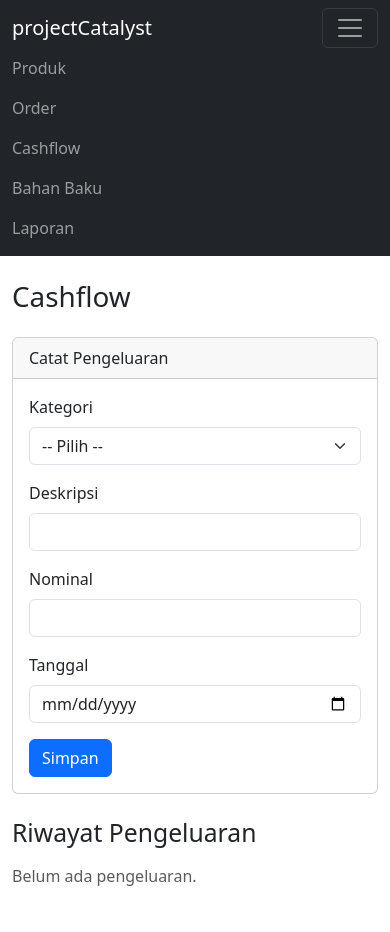
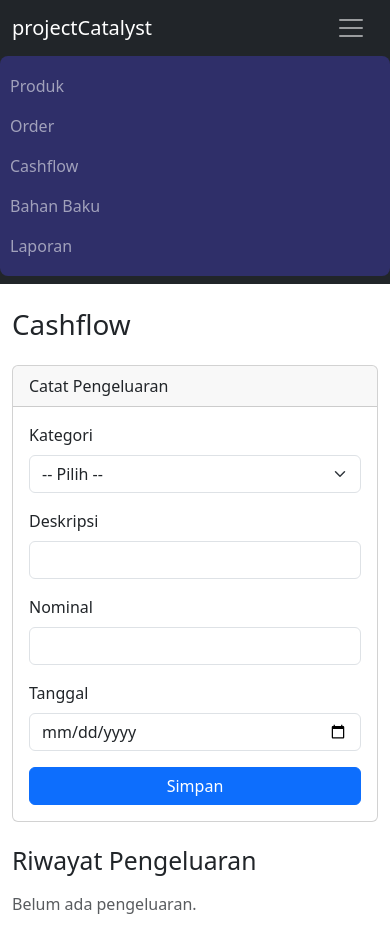
Before and after one commit to AkioTrya/ProjectCatalyst, a Flask app: page /cashflow in a window 390 px wide, after a click that opens the changed part. Before the commit the page ends 886 px from the top, so only its background shows below. Run offline with Flask 3, Linux system fonts and the light colour scheme; data that the repository does not hold is empty; some libraries are stand-ins or nearby versions.

Commit message:
Improve mobile responsiveness across all page and feature

```diff
--- a/app.py
+++ b/app.py
@@ -148,4 +148,4 @@ def add_payment_route(order_id):
 
 if __name__ == '__main__':
     init_db()
-    app.run(debug=True)
+    app.run(debug=True, host='0.0.0.0')
--- a/templates/base.html
+++ b/templates/base.html
@@ -5,6 +5,66 @@
     <meta name="viewport" content="width=device-width, initial-scale=1.0">
     <title>{% block title %}projectCatalyst{% endblock %}</title>
     <link href="https://cdnjs.cloudflare.com/ajax/libs/bootstrap/5.3.0/css/bootstrap.min.css" rel="stylesheet">
+    <style>
+        .btn {
+            transition: all 0.2s ease;
+        }
+        .btn:hover {
+            transform: translateY(-2px);
+            box-shadow: 0 4px 8px rgba(0,0,0,0.15);
+        }
+        .btn:active {
+            transform: translateY(0);
+        }
+        .card {
+            transition: all 0.2s ease;
+            cursor: pointer;
+        }
+        .card:hover {
+            transform: translateY(-4px);
+            box-shadow: 0 8px 16px rgba(0, 0, 0, 0.1);
+            border-color: #535353;
+        }
+        .nav-link {
+            transition: all 0.2s ease;
+            position: relative;
+        }
+        .nav-link:hover {
+        color: #fff !important;
+        }
+        .nav-link::after {
+        content: '';
+        position: absolute;
+        bottom: 0;
+        left: 0;
+        width: 0;
+        height: 2px;
+        background: #fff;
+        transition: width 0.9s ease;
+        }
+        .nav-link:hover::after {
+            width: 100%;
+        }
+        .navbar-toggler {
+            transition: all 0.5s ease;
+            border: none !important;
+        }
+        .navbar-toggler:hover {
+            transform: rotate(180deg);
+        }
+        .navbar-toggler:focus {
+            box-shadow: none !important;
+        }
+        .navbar-collapse {
+            background-color: #2f2f69;
+            padding: 10px;
+            border-radius: 8px;
+            margin-top: 8px;
+            width: 100%;
+            margin-left: -12px;
+            margin-right: -12px;
+        }
+    </style>
 </head>
 <body>
 
--- a/templates/cashflow.html
+++ b/templates/cashflow.html
@@ -9,7 +9,7 @@
     <div class="card-body">
         <form action="/cashflow/add" method="POST">
             <div class="row g-3">
-                <div class="col-md-3">
+                <div class="col-12 col-md-3">
                     <label class="form-label">Kategori</label>
                     <select name="category" class="form-select" required>
                         <option value="">-- Pilih --</option>
@@ -19,20 +19,20 @@
                         <option value="lainnya">Lainnya</option>
                     </select>
                 </div>
-                <div class="col-md-4">
+                <div class="col-12 col-md-4">
                     <label class="form-label">Deskripsi</label>
                     <input type="text" name="description" class="form-control" required>
                 </div>
-                <div class="col-md-3">
+                <div class="col-12 col-md-3">
                     <label class="form-label">Nominal</label>
                     <input type="number" name="amount" class="form-control" required>
                 </div>
-                <div class="col-md-2">
+                <div class="col-12 col-md-2">
                     <label class="form-label">Tanggal</label>
                     <input type="date" name="date" class="form-control" required>
                 </div>
             </div>
-            <button type="submit" class="btn btn-primary mt-3">Simpan</button>
+            <button type="submit" class="btn btn-primary mt-3 w-100 w-md-auto">Simpan</button>
         </form>
     </div>
 </div>
--- a/templates/index.html
+++ b/templates/index.html
@@ -5,7 +5,7 @@
 <div class="row justify-content-center mt-5">
     <div class="col-md-8 text-center">
         <h1 class="mb-2">projectCatalyst</h1>
-        <p class="text-muted mb-5">Management System Catalyst</p>
+        <p class="text-muted mb-5">Catalyst Management System</p>
 
         <div class="row g-3">
             <div class="col-md-4">
```
Also changed, not shown: templates/manage_products.html (+21 -19 lines), templates/products.html (+5 -5 lines).
